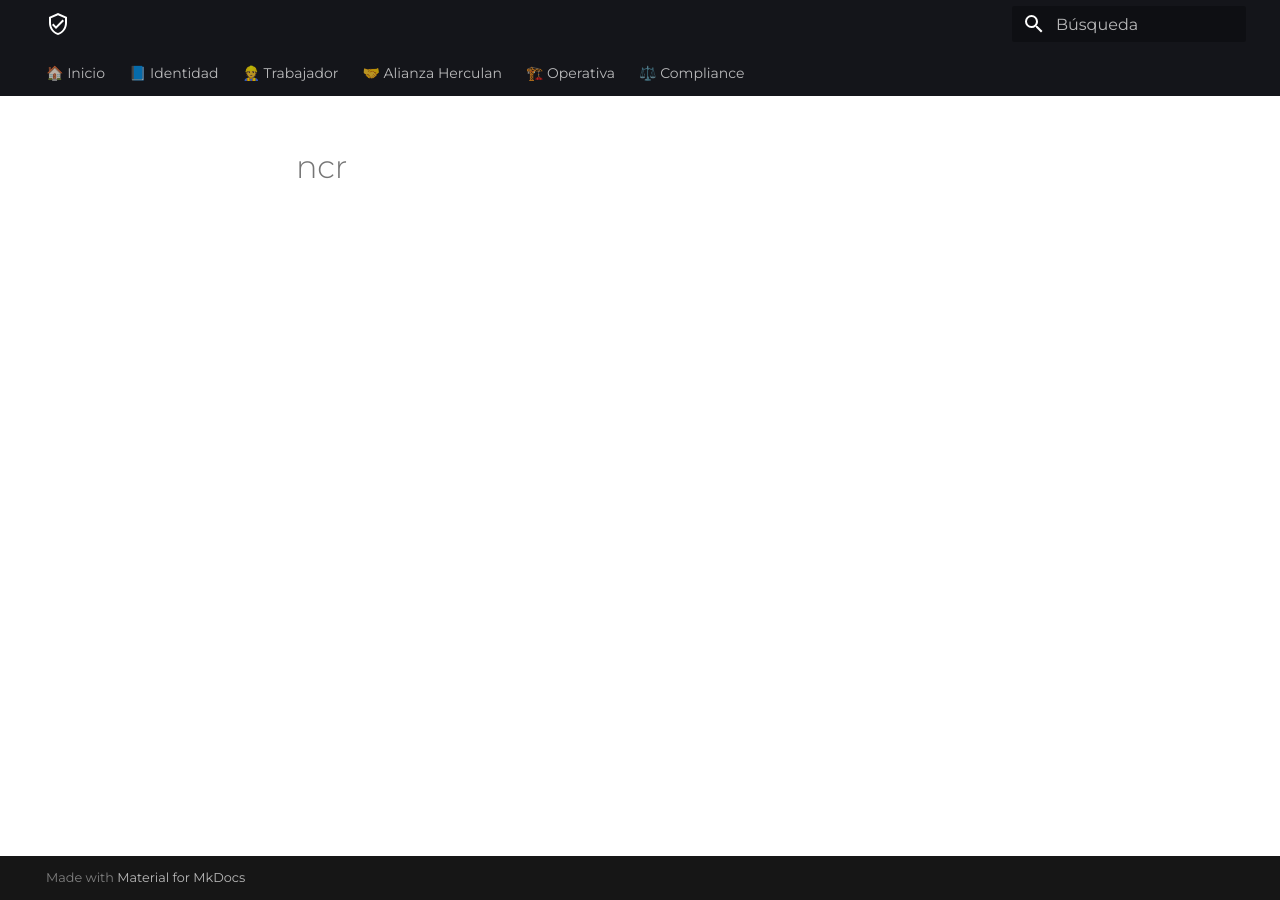
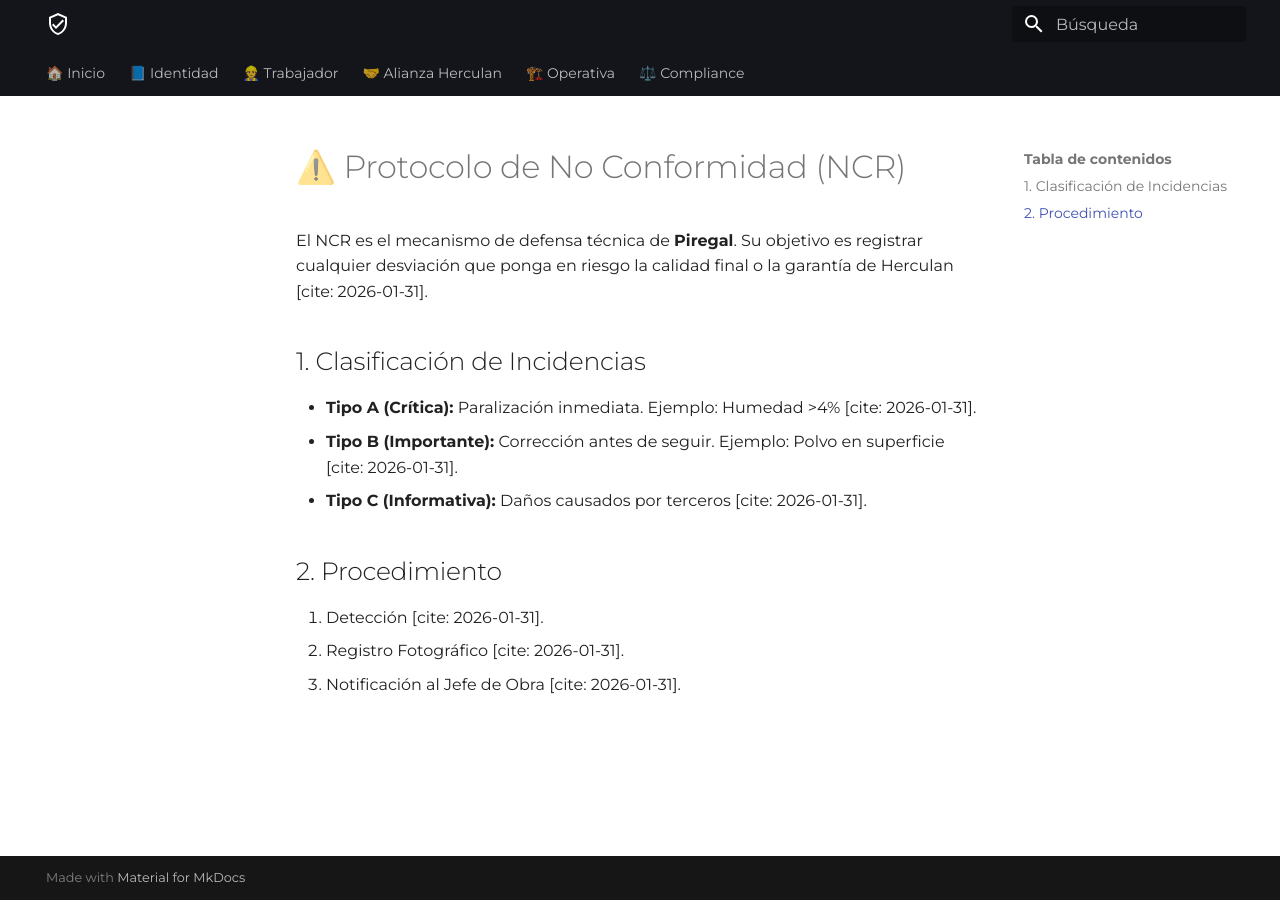
Before and after one commit to bernardezgatosergio-ai/piregal-governance, an MkDocs documentation site: the page built from docs/v4-operativa/ncr.md, in a window 1280 px wide. Built offline with MkDocs 1.6.1 and Material for MkDocs 9.7.7, drawn with Linux system fonts in a browser that asks for light colours.

Commit message:
Update ncr.md

```diff
--- a/docs/v4-operativa/ncr.md
+++ b/docs/v4-operativa/ncr.md
@@ -1 +1,13 @@
-# ncr
+# ⚠️ Protocolo de No Conformidad (NCR)
+
+El NCR es el mecanismo de defensa técnica de **Piregal**. Su objetivo es registrar cualquier desviación que ponga en riesgo la calidad final o la garantía de Herculan [cite: 2026-01-31].
+
+## 1. Clasificación de Incidencias
+* **Tipo A (Crítica):** Paralización inmediata. Ejemplo: Humedad >4% [cite: 2026-01-31].
+* **Tipo B (Importante):** Corrección antes de seguir. Ejemplo: Polvo en superficie [cite: 2026-01-31].
+* **Tipo C (Informativa):** Daños causados por terceros [cite: 2026-01-31].
+
+## 2. Procedimiento
+1. Detección [cite: 2026-01-31].
+2. Registro Fotográfico [cite: 2026-01-31].
+3. Notificación al Jefe de Obra [cite: 2026-01-31].
```
